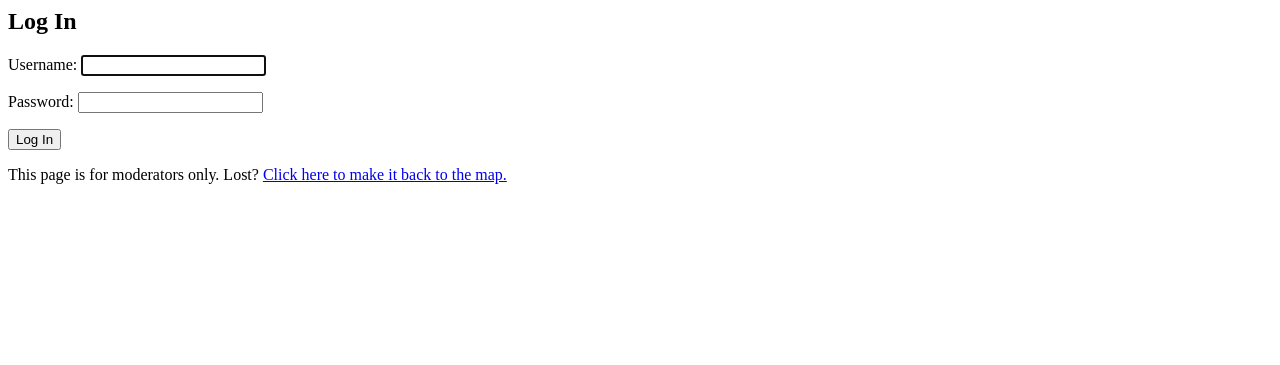
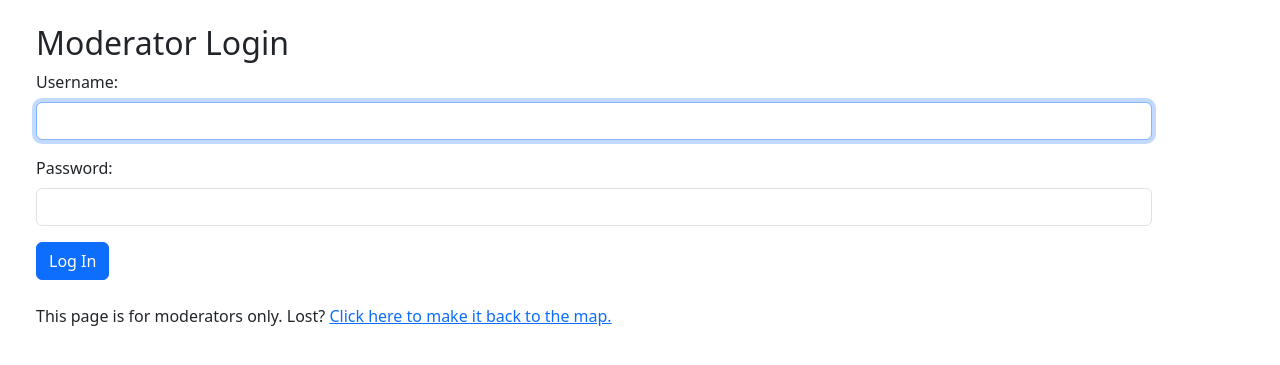
Before and after one commit to ColorStream/FourWindsMap, a Django app: page /modpanel/login/ in a window 1280 px wide. Shown: the top 365 px of the page. Run offline with Django 5.2, Linux system fonts and the light colour scheme.

Commit message:
made login not ugly & swapped out tiles

```diff
--- a/moderation/templates/moderation.html
+++ b/moderation/templates/moderation.html
@@ -7,10 +7,6 @@
 
     <!-- Bootstrap CDN; I might change this out at some point -->
     <link href="https://cdn.jsdelivr.net/npm/bootstrap@5.3.3/dist/css/bootstrap.min.css" rel="stylesheet" integrity="sha384-QWTKZyjpPEjISv5WaRU9OFeRpok6YctnYmDr5pNlyT2bRjXh0JMhjY6hW+ALEwIH" crossorigin="anonymous">
-
-    <!-- Leaflet CDN; Switch out for install later-->
-    <link rel="stylesheet" href="https://unpkg.com/leaflet@1.9.4/dist/leaflet.css" integrity="sha256-p4NxAoJBhIIN+hmNHrzRCf9tD/miZyoHS5obTRR9BMY=" crossorigin="" />
-    <script src="https://unpkg.com/leaflet@1.9.4/dist/leaflet.js" integrity="sha256-20nQCchB9co0qIjJZRGuk2/Z9VM+kNiyxNV1lvTlZBo=" crossorigin=""></script>
 </head>
 <style>
     .notifications-section .alert {
--- a/moderation/templates/registration/login.html
+++ b/moderation/templates/registration/login.html
@@ -1,6 +1,28 @@
-<h2>Log In</h2>
-<form method="post">{% csrf_token %}
-{{ form.as_p }}
-<button type="submit">Log In</button>
-<p> This page is for moderators only. Lost? <a href="{% url 'map' %}">Click here to make it back to the map.</a></p>
-</form>
+<!DOCTYPE html>
+<html lang="en">
+<head>
+    <meta charset="UTF-8">
+    <meta name="viewport" content="width=device-width, initial-scale=1.0">
+    <title>{% block title %} Moderator Login {% endblock %}</title>
+
+    <link href="https://cdn.jsdelivr.net/npm/bootstrap@5.3.3/dist/css/bootstrap.min.css" rel="stylesheet" integrity="sha384-QWTKZyjpPEjISv5WaRU9OFeRpok6YctnYmDr5pNlyT2bRjXh0JMhjY6hW+ALEwIH" crossorigin="anonymous">
+</head>
+<body>
+    <div class="container justify-content-center m-4">
+        <h2>Moderator Login</h2>
+        <form method="post">
+            {% csrf_token %}
+            <div class="mb-3">
+            <label for="id_username" class="form-label">Username:</label>
+            <input type="text" class="form-control" type="text" name="username" autofocus="" autocapitalize="none" autocomplete="username" maxlength="150" required="" id="id_username">
+            </div>
+            <div class="mb-3">
+            <label for="id_password" class="form-label">Password:</label>
+            <input type="password" class="form-control" name="password" autocomplete="current-password" required="" id="id_password">
+            </div>
+            <button type="submit" class="btn btn-primary">Log In</button>
+    </form>
+    <p> <br> This page is for moderators only. Lost? <a href="{% url 'map' %}">Click here to make it back to the map.</a></p>
+  </div>
+
+</body>
```
Also changed, not shown: map/templates/base.html (+10 -4 lines), moderation/views.py (+0 -7 lines), db.sqlite3.
